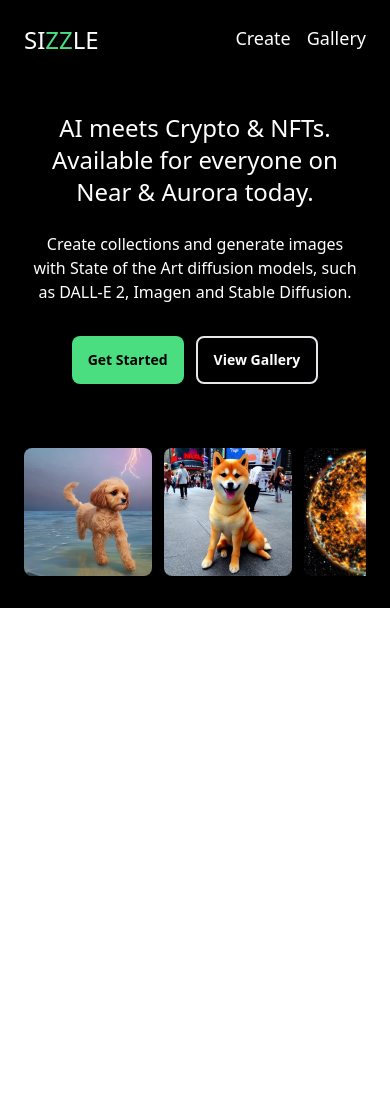
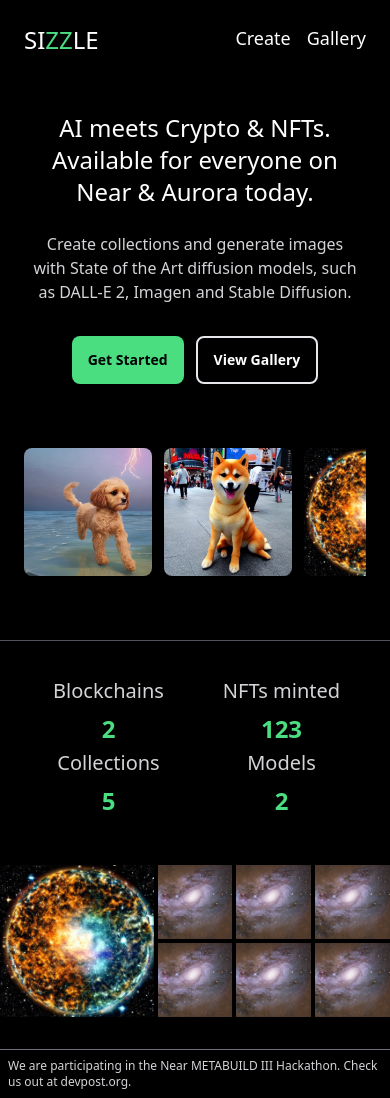
Before and after one commit to holma91/lazara, a Next.js app in the folder frontend/: page / in a window 390 px wide. Before the commit the page ends 844 px from the top, so only its background shows below. Built offline with nearby package versions, Linux system fonts and the light colour scheme.

Commit message:
footer and start of gallery

```diff
--- a/frontend/components/Create.tsx
+++ b/frontend/components/Create.tsx
@@ -130,7 +130,7 @@ export default function Create() {
   };
 
   return (
-    <div className="flex flex-col gap-4 justify-center items-center">
+    <div className="flex flex-col gap-4 justify-center items-center mb-10">
       <div className="lg:w-[27rem]">
         {generatedImage === '' || progress !== 0 ? (
           <div className="relative bg-zinc-900 rounded-lg w-[27rem] h-[27rem]">
@@ -177,7 +177,7 @@ export default function Create() {
           <div className="grid grid-cols-2 gap-8 mt-3">
             <div className="flex flex-col gap-2">
               <p className="text-xl font-semibold">Name</p>
-              <p>
+              <p className="text-zinc-300">
                 The name of your collection. Examples are TRONBAYC,
                 TronBullClub, etc.{' '}
               </p>
@@ -194,7 +194,7 @@ export default function Create() {
             </div>
             <div className="flex flex-col gap-2">
               <p className="text-xl font-semibold">Symbol</p>
-              <p>
+              <p className="text-zinc-300">
                 The token symbol of your collection. Examples are TBAYC, TBC,
                 etc.
               </p>
@@ -213,7 +213,7 @@ export default function Create() {
           <div className="grid grid-cols-2 gap-8 mt-3">
             <div className="flex flex-col gap-2">
               <p className="text-xl font-semibold">Description</p>
-              <p>
+              <p className="text-zinc-300">
                 The description of your collection. Write in some words what the
                 projects is about.
               </p>
@@ -232,7 +232,7 @@ export default function Create() {
             </div>
             <div className="flex flex-col gap-2">
               <p className="text-xl font-semibold">Website (optional)</p>
-              <p>
+              <p className="text-zinc-300">
                 The website for your collection. Where can people go to find
                 more information?
               </p>
@@ -248,7 +248,7 @@ export default function Create() {
           <div className="gap-8 mt-3">
             <div className="flex flex-col gap-2">
               <p className="text-xl font-semibold">Rules (optional)</p>
-              <p>
+              <p className="text-zinc-300">
                 When your users generate images, you can configure so that the
                 prompt must contain atleast one of the word in a list configured
                 by you. Set the words below (comma separated):
@@ -263,7 +263,9 @@ export default function Create() {
           <div className="grid grid-cols-3 gap-8 mt-3 items-end">
             <div className="col-span-2 flex flex-col gap-2">
               <p className="text-xl font-semibold">Blockchain</p>
-              <p>What blockchain should the collection be on?</p>
+              <p className="text-zinc-300">
+                What blockchain should the collection be on?
+              </p>
               <Select
                 className="w-full mt-1"
                 defaultValue={{
--- /dev/null
+++ b/frontend/components/Footer.tsx
@@ -0,0 +1,10 @@
+export default function Footer() {
+  return (
+    <div className="text-xs md:text-base bg-black text-zinc-300 py-2 sm:py-4 px-2 sm:px-6 overflow-y-scroll border-t border-zinc-500">
+      <p>
+        We are participating in the Near METABUILD III Hackathon. Check us out
+        at devpost.org.
+      </p>
+    </div>
+  );
+}
--- a/frontend/components/Layout.tsx
+++ b/frontend/components/Layout.tsx
@@ -1,4 +1,5 @@
 import React, { ReactNode } from 'react';
+import Footer from './Footer';
 import Header from './Header';
 
 type Props = {
@@ -10,6 +11,7 @@ export default function Layout({ children }: Props) {
     <div>
       <Header />
       {children}
+      <Footer />
     </div>
   );
 }
--- a/frontend/components/Mint.tsx
+++ b/frontend/components/Mint.tsx
@@ -292,7 +292,7 @@ export default function Mint() {
             {collections[collection].name}{' '}
             <BsFillCheckCircleFill className="h-7 w-7 mt-1 text-green-400" />
           </h1>
-          <p className="text-center w-full md:w-5/6 text-sm md:text-base">
+          <p className="text-center text-zinc-300 w-full md:w-5/6 text-sm md:text-base">
             Stable Diffusion is a state of the art text-to-image model that
             generates images from text. For faster generation and forthcoming
             API access you can try DreamStudio Beta. This is a collection of
@@ -375,7 +375,7 @@ export default function Mint() {
           </div>
         )}
         {generatedImage !== '' && progress === 0 && (
-          <div className="grid grid-cols-2 gap-12 mt-3">
+          <div className="grid grid-cols-1 md:grid-cols-2 gap-3 md:gap-12 mt-3">
             <div className="flex flex-col gap-4">
               <img
                 src={`${generatedImage}`}
@@ -385,11 +385,15 @@ export default function Mint() {
               <div className="grid grid-cols-2 gap-4 font-semibold">
                 <div className="flex flex-col gap-2 bg-zinc-800 rounded-md p-4">
                   <p className="text-sm">Model</p>
-                  <p className="text-sm">Stable Diffusion</p>
+                  <p className="text-xs md:text-sm overflow-x-scroll">
+                    Stable Diffusion
+                  </p>
                 </div>
                 <div className="flex flex-col gap-2 bg-zinc-800 rounded-md p-4">
                   <p className="text-sm">Creator</p>
-                  <p className="text-sm">0xdeadbeef...1337</p>
+                  <p className="text-xs md:text-sm overflow-x-scroll">
+                    0xdead...1337
+                  </p>
                 </div>
               </div>
             </div>
--- a/frontend/pages/index.tsx
+++ b/frontend/pages/index.tsx
@@ -31,7 +31,7 @@ export default function Home() {
         <h1 className="text-2xl sm:text-3xl md:text-4xl lg:text-5xl font-normal  w-3/4 md:w-1/2 text-center ">
           AI meets Crypto & NFTs. Available for everyone on Near & Aurora today.
         </h1>
-        <p className="text-base sm:text-lg md:text-xl font-light w-10/12 md:w-7/12 text-center">
+        <p className="text-base text-zinc-300 sm:text-lg md:text-xl font-light w-10/12 md:w-7/12 text-center">
           Create collections and generate images with State of the Art diffusion
           models, such as DALL-E 2, Imagen and Stable Diffusion.
         </p>
@@ -52,9 +52,68 @@ export default function Home() {
             key={image}
             src={`/${image}`}
             alt="generated image"
-            className="h-32 w-32 md:h-52 md:w-52 rounded-lg"
+            className="h-32 w-32 md:h-56 md:w-56 rounded-lg"
           ></img>
         ))}
+      </div>
+      <div className="bg-black text-zinc-300 w-full py-4 px-6 mt-16 border-t border-zinc-600 flex justify-center">
+        <div className="grid grid-cols-2 sm:grid-cols-4 gap-1 w-full lg:w-4/6 mt-5">
+          <div className="flex flex-col items-center gap-2">
+            <p className="text-xl md:text-2xl text-zinc-300">Blockchains</p>
+            <p className="text-2xl md:text-3xl font-bold text-green-400">2</p>
+          </div>
+          <div className="flex flex-col items-center gap-2">
+            <p className="text-xl md:text-2xl text-zinc-300">NFTs minted</p>
+            <p className="text-2xl md:text-3xl font-bold text-green-400">123</p>
+          </div>
+          <div className="flex flex-col items-center gap-2">
+            <p className="text-xl md:text-2xl text-zinc-300">Collections</p>
+            <p className="text-2xl md:text-3xl font-bold text-green-400">5</p>
+          </div>
+          <div className="flex flex-col items-center gap-2">
+            <p className="text-xl md:text-2xl text-zinc-300">Models</p>
+            <p className="text-2xl md:text-3xl font-bold text-green-400">2</p>
+          </div>
+        </div>
+      </div>
+      <div>
+        <div className="mt-8 grid grid-cols-5 grid-rows-2 gap-1">
+          <img
+            src={`/generated/space1.png`}
+            alt="generated image"
+            className="col-span-2 row-span-2 h-full w-full"
+          ></img>
+          <img
+            src={`/generated/space2.png`}
+            alt="generated image"
+            className="col-span-1 h-full w-full"
+          ></img>
+          <img
+            src={`/generated/space2.png`}
+            alt="generated image"
+            className="col-span-1 h-full w-full"
+          ></img>
+          <img
+            src={`/generated/space2.png`}
+            alt="generated image"
+            className="col-span-1"
+          ></img>
+          <img
+            src={`/generated/space2.png`}
+            alt="generated image"
+            className="col-span-1 h-full w-full"
+          ></img>
+          <img
+            src={`/generated/space2.png`}
+            alt="generated image"
+            className="col-span-1 h-full w-full"
+          ></img>
+          <img
+            src={`/generated/space2.png`}
+            alt="generated image"
+            className="col-span-1 h-full w-full"
+          ></img>
+        </div>
       </div>
     </div>
   );
```
